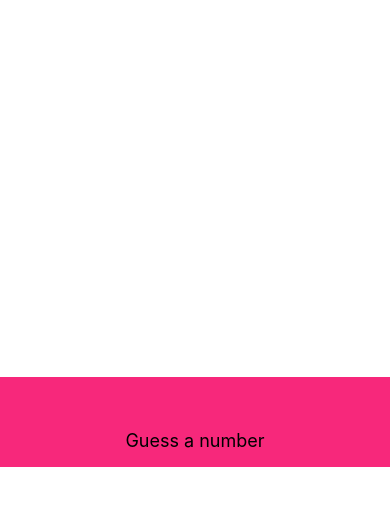
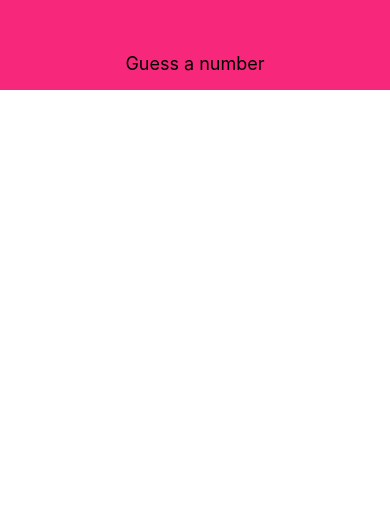
Before and after one commit to gerrymcdonnell/rntut-numberguessapp, a React Native app: screen / in a window 390 px wide. Shown: the top 506 px of the page. Built offline with nearby package versions, Linux system fonts and the light colour scheme.

Commit message:
fixed header

```diff
--- a/App.js
+++ b/App.js
@@ -19,8 +19,6 @@ export default function App() {
 const styles = StyleSheet.create({
   screen: {
     flex: 1,
-    backgroundColor: '#fff',
-    alignItems: 'center',
-    justifyContent: 'center',
+
   },
 });
```
